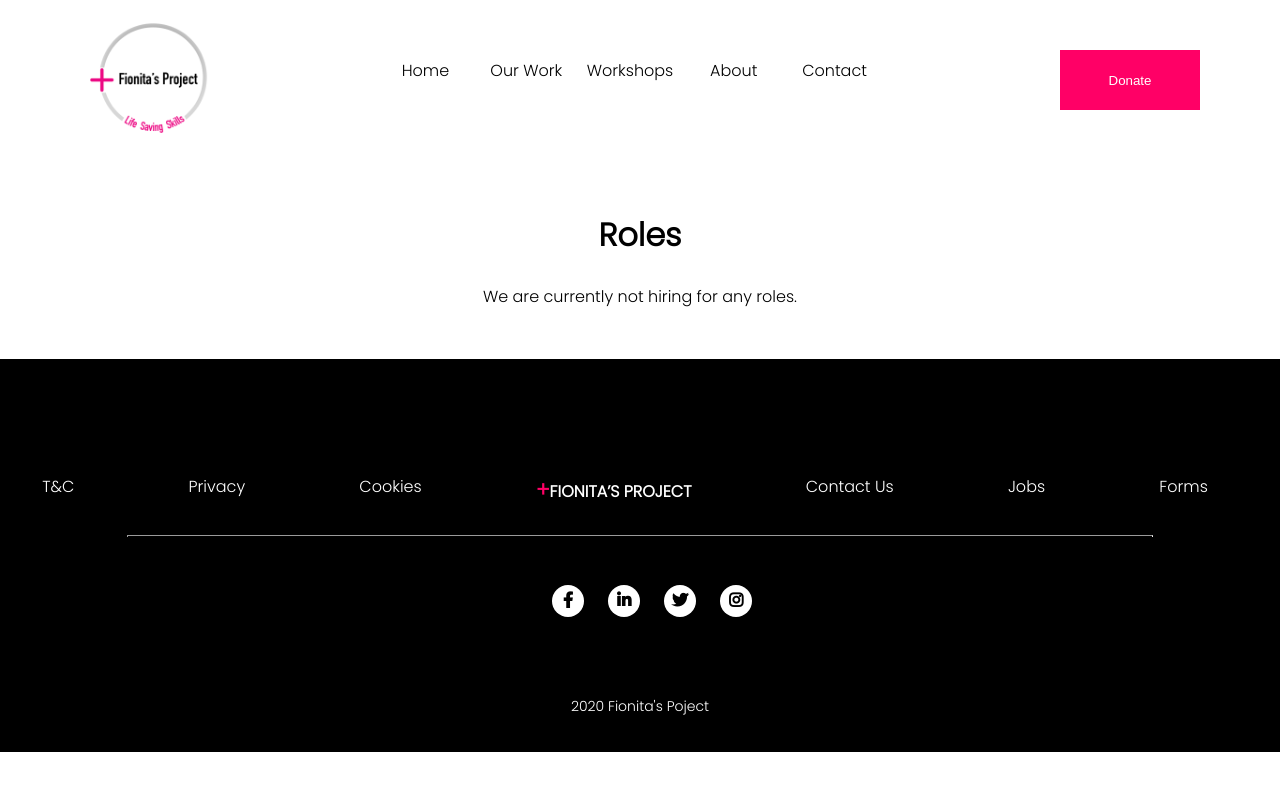
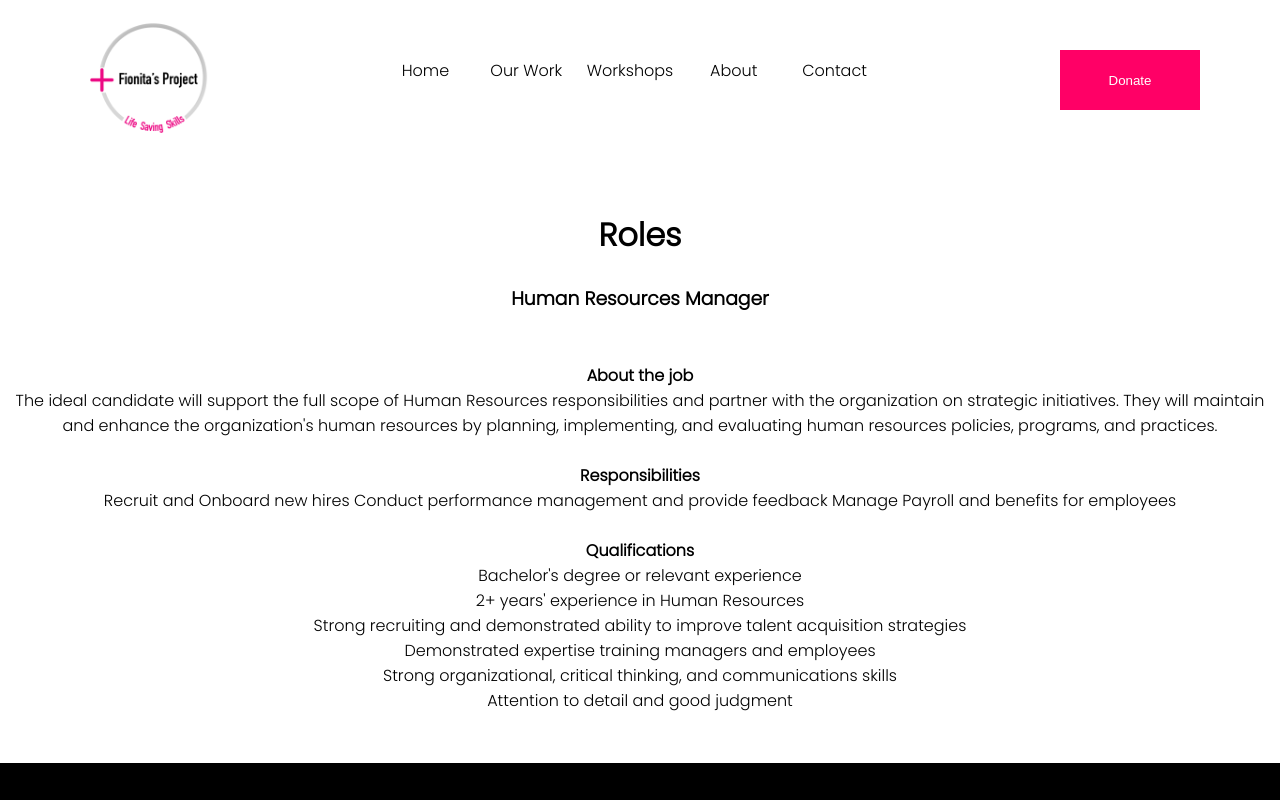
Before and after one commit to SuperMayy/fpwebsite2021, a React (Create React App) app in the folder frontend/: page /jobs in a window 1280 px wide. Shown: the top 800 px of the page. Built offline with nearby package versions, Linux system fonts and the light colour scheme.

Commit message:
HR Job Added

```diff
--- a/frontend/src/components/generalComponents/FooterLinks/Jobs.js
+++ b/frontend/src/components/generalComponents/FooterLinks/Jobs.js
@@ -5,8 +5,31 @@ const Jobs = () => {
         <div style={{textAlign:"center"}}>
             <br/><br/>
             <h1>Roles</h1><br/>
-            <p>We are currently not hiring for any roles.</p>
-            <br/><br/>
+            {/* <p>We are currently not hiring for any roles.</p> */}
+            <h3>Human Resources Manager</h3><br/>
+            <br/>
+            <h4><b>About the job</b></h4>
+            <p>
+              The ideal candidate will support the full scope of Human Resources responsibilities and partner
+              with the organization on strategic initiatives. They will maintain and enhance the organization's
+              human resources by planning, implementing, and evaluating human resources policies, programs, and
+              practices.
+            </p><br/>
+            <h4><b>Responsibilities</b></h4>
+            <p>
+              Recruit and Onboard new hires Conduct performance management and provide feedback Manage Payroll and benefits for employees
+            </p><br/>
+            <h4><b>Qualifications</b></h4>
+            <p>
+                <ul>
+                    <li>Bachelor's degree or relevant experience</li>
+                    <li>2+ years' experience in Human Resources</li>
+                    <li>Strong recruiting and demonstrated ability to improve talent acquisition strategies</li>
+                    <li>Demonstrated expertise training managers and employees</li>
+                    <li>Strong organizational, critical thinking, and communications skills</li>
+                    <li>Attention to detail and good judgment</li>
+                </ul>
+            </p><br/><br/>
         </div>
     )
 }
```
Also changed, not shown: 1 other file (tests, documents, lock files or other folders).
